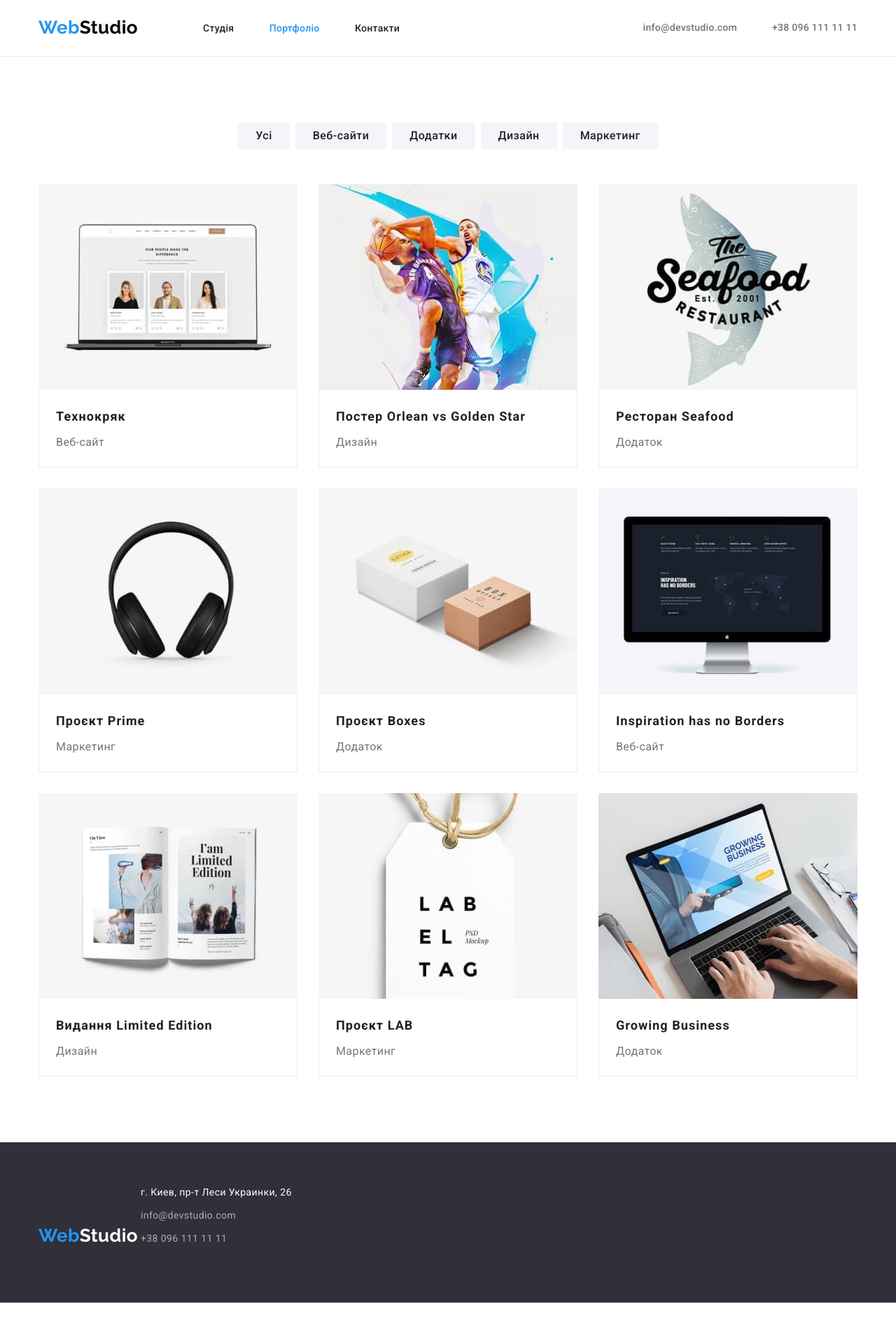
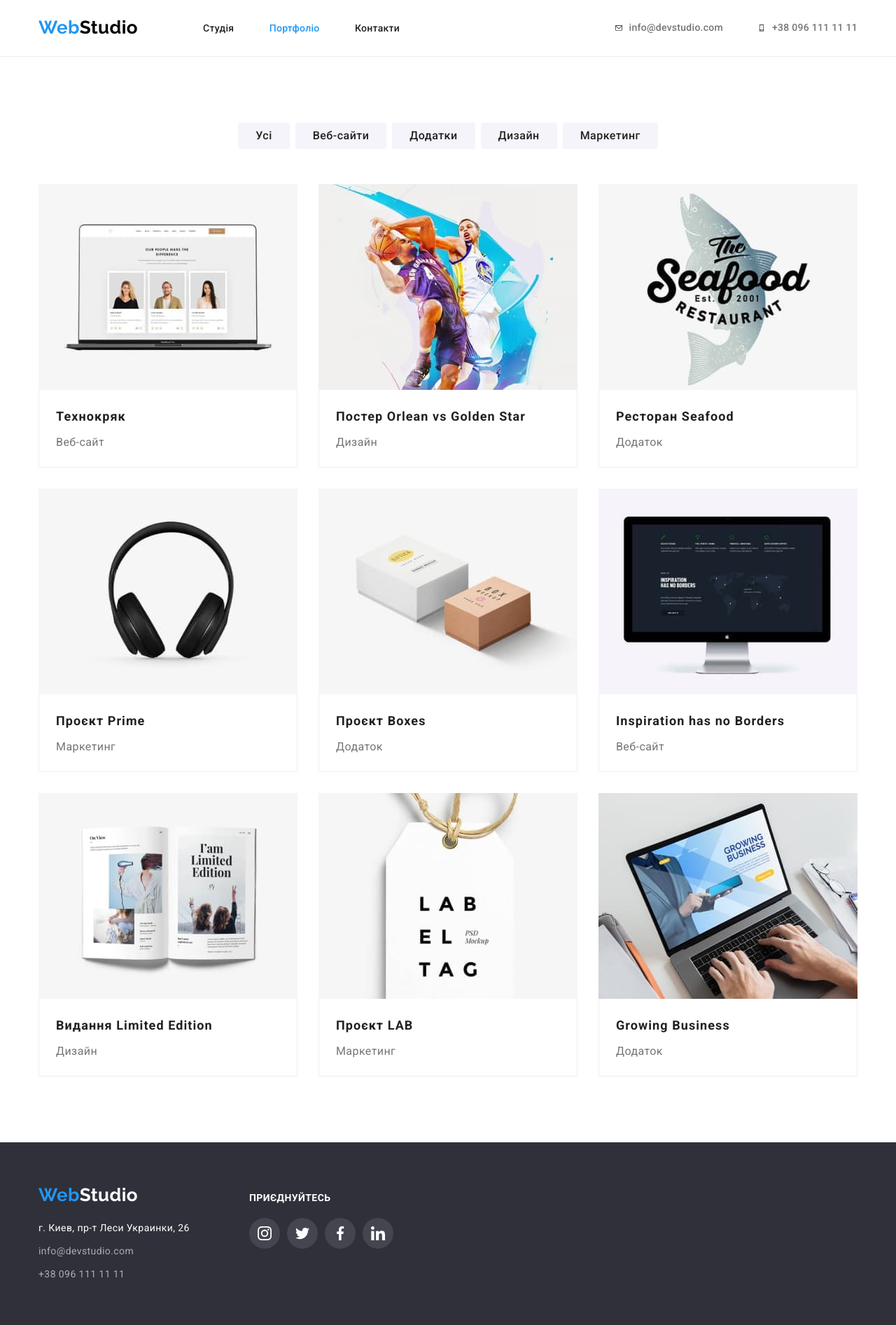
Before and after one commit to OlgaMunaieva/goit-markup-hw-04, a plain HTML site: page portfolio.html in a window 1280 px wide. Shown: the whole page at 70% size. Before the commit the page ends 1861 px from the top, so only its background shows below. Drawn offline with nearby package versions, Linux system fonts and the light colour scheme.

Commit message:
to checking

```diff
--- a/css/styles.css
+++ b/css/styles.css
@@ -14,6 +14,8 @@
     --portfolio-border-color: #EEEEEE;
     --hero-background-color: #C4C4C4;
     --icon-soc-color: #afb1b8;
+    --secondary-text-color-opposit-more-transparent: rgba(255, 255, 255, 0.1);
+    --shadow-color: rgba(0, 0, 0, 0.25)
 }
 
 /* --------- спільні класи та теги ----------- */
@@ -194,6 +196,7 @@ header {
     background-size: cover;
     background-repeat: no-repeat;
     background-position: center;
+    box-shadow: 0px 4px 4px var(--shadow-color);
 
 }
 
@@ -245,7 +248,6 @@ header {
 
 .features-item {
     width: 270px;
-    /* display: flex; */
 }
 
 .features-item-title {
@@ -271,12 +273,6 @@ header {
     background: var(--secondary-background-color-next);
     border-radius: 4px;
 }
-
-.features-icon {}
-
-.features-item-title {}
-
-.features-item-text {}
 
 /* -------- СТУДІЯ Чим ми займаємося -------------------- */
 .doing {
@@ -318,6 +314,8 @@ header {
 
 .team-item {
     background-color: var(--primary-background-color-main);
+    box-shadow: 0px 1px 3px rgba(0, 0, 0, 0.12), 0px 1px 1px rgba(0, 0, 0, 0.14), 0px 2px 1px rgba(0, 0, 0, 0.2);
+    border-radius: 0px 0px 4px 4px;
 }
 
 .team-card {
@@ -347,8 +345,6 @@ header {
     margin-right: 32px;
     gap: 10px;
 }
-
-.team-soc-item {}
 
 .team-soc-link {
     width: 44px;
@@ -433,9 +429,14 @@ header {
     padding: 6px 25px;
 }
 
-.filter-btn:active,
 .filter-btn:hover,
 .filter-btn:focus {
+    background-color: var(--color-accent);
+    color: var(--primary-text-color-opposit);
+    box-shadow: 0px 3px 1px rgba(0, 0, 0, 0.1), 0px 1px 2px rgba(0, 0, 0, 0.08), 0px 2px 2px rgba(0, 0, 0, 0.12);
+}
+
+.filter-btn:active {
     background-color: var(--color-accent);
     color: var(--primary-text-color-opposit);
 }
@@ -453,6 +454,11 @@ header {
 
 .examples-item:nth-of-type(3n) {
     margin-right: 0;
+}
+
+.examples-item:hover,
+.examples-item:focus {
+    box-shadow: 0px 1px 1px rgba(0, 0, 0, 0.12), 0px 4px 4px rgba(0, 0, 0, 0.06), 1px 4px 6px rgba(0, 0, 0, 0.16);
 }
 
 .examples-card {
@@ -483,14 +489,55 @@ header {
     padding-bottom: 60px;
 }
 
-.footer-first-part {
-    min-width: 231px;
+.footer-container {
+    display: flex;
 }
 
-.footer-container>.logo {
+.footer-first-part {
+    margin-right: 70px;
+
+    width: 231px;
+    display: flex;
+    flex-direction: column;
+}
+
+.footer-second-part {
+    margin-top: 12px;
+}
+
+.footer-second-part>p {
+    font-weight: 700;
+    line-height: 1.14;
+    text-transform: uppercase;
+
+    color: var(--primary-text-color-opposit);
+
+    margin-bottom: 20px;
+}
+
+.footer .team-cos-list {
+    margin-left: 0;
+    margin-right: 0;
+}
+
+.footer .team-soc-icon {
+    fill: var(--primary-background-color-main);
+}
+
+.footer .team-soc-link:hover,
+.footer .team-soc-link:focus {
+    background-color: var(--color-accent);
+}
+
+.footer .team-soc-link {
+    background-color: var(--secondary-text-color-opposit-more-transparent);
+}
+
+.footer .logo {
     display: inline-block;
     margin-bottom: 20px;
-    padding: 0 0;
+    padding-top: 0;
+    padding-bottom: 0;
 }
 
 .footer {
--- a/portfolio.html
+++ b/portfolio.html
@@ -30,9 +30,14 @@
             </nav>
 
             <ul class="contacts list">
-                <li class="contacts-item"><a class="contacts-link link"
-                        href="mailto:info@devstudio.com">info@devstudio.com</a></li>
-                <li class="contacts-item"><a class="contacts-link link" href="tel:+380961111111">+38 096 111 11 11</a>
+                <li class="contacts-item"><a class="contacts-link link" href="mailto:info@devstudio.com">
+                        <svg class="contacts-icon" width="10" height="16">
+                            <use href="./images/icons.svg#icon-header-envelope"></use>
+                        </svg>info@devstudio.com</a></li>
+                <li class="contacts-item"><a class="contacts-link link" href="tel:+380961111111">
+                        <svg class="contacts-icon" width="10" height="16">
+                            <use href="./images/icons.svg#icon-header-smartphone"></use>
+                        </svg> +38 096 111 11 11</a>
                 </li>
             </ul>
         </div>
@@ -129,6 +134,7 @@
     </main>
     <footer class="footer">
         <div class="footer-container container">
+            <div class="footer-first-part">
                 <a class="link logo" href="./index.html" lang="en"><span class="logo-accent">Web</span>Studio</a>
                 <address class="address">
                     <ul class="address-list list">
@@ -139,13 +145,48 @@
                                 Украинки, 26</a></li>
                         <li class="address-item"><a class="address-contacts-link link"
                                 href="mailto:info@devstudio.com">info@devstudio.com</a></li>
-                    <li class="address-item"><a class="address-contacts-link link" href="tel:+380961111111">+38 096 111
+                        <li class="address-item"><a class="address-contacts-link link" href="tel:+380961111111">+38 096
+                                111
                                 11
                                 11</a>
                         </li>
                     </ul>
                 </address>
             </div>
+            <div class="footer-second-part">
+                <p>приєднуйтесь</p>
+                <ul class="team-cos-list">
+                    <li class="team-soc-item list">
+                        <a href="#" class="team-soc-link link">
+                            <svg class="team-soc-icon" width="20" height="20">
+                                <use href="./images/icons.svg#icon-instagram"></use>
+                            </svg>
+                        </a>
+                    </li>
+                    <li class="team-soc-item list">
+                        <a href="#" class="team-soc-link link">
+                            <svg class="team-soc-icon" width="20" height="20">
+                                <use href="./images/icons.svg#icon-twitter"></use>
+                            </svg>
+                        </a>
+                    </li>
+                    <li class="team-soc-item list">
+                        <a href="#" class="team-soc-link link">
+                            <svg class="team-soc-icon" width="20" height="20">
+                                <use href="./images/icons.svg#icon-facebook"></use>
+                            </svg>
+                        </a>
+                    </li>
+                    <li class="team-soc-item list">
+                        <a href="#" class="team-soc-link link">
+                            <svg class="team-soc-icon" width="20" height="20">
+                                <use href="./images/icons.svg#icon-linkedin"></use>
+                            </svg>
+                        </a>
+                    </li>
+                </ul>
+            </div>
+        </div>
     </footer>
 </body>
 
```
Also changed, not shown: index.html (+61 -28 lines), images/icons.svg (renamed from images/symbol-defs.svg). Lines whose indentation alone changed are shown as unchanged.
